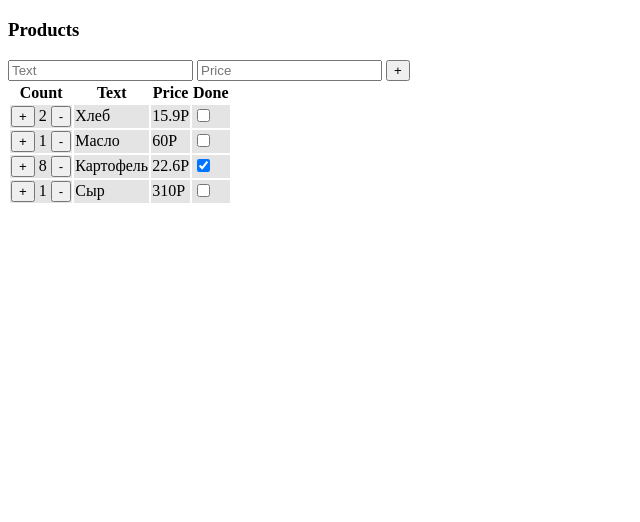
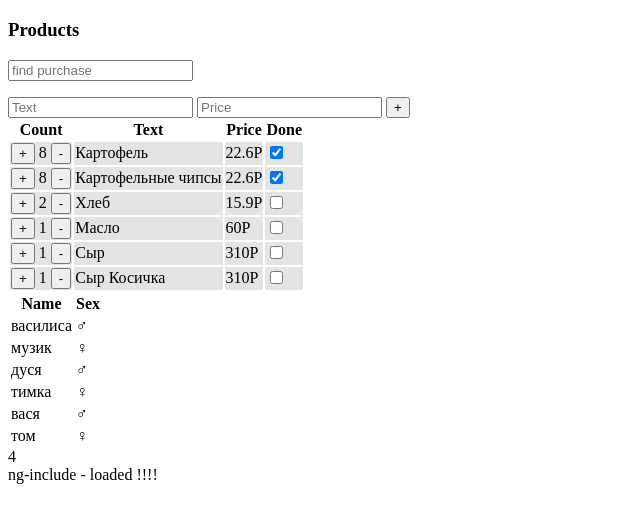
Before and after one commit to sobolev-ax/AngularJS-drag-and-drop-, a website: page app/index.html in a window 1280 px wide. Shown: the part 90-612 px from the top of the page, without its empty margins (0-640 px from the left). Drawn offline with nearby package versions, Linux system fonts and the light colour scheme.

Commit message:
filters, include

```diff
--- a/app/app.module.js
+++ b/app/app.module.js
@@ -2,11 +2,16 @@
 
 var mainApp = angular.module('mainApp', []);
 
-// Определить корневой модуль
-// Define controller
-// ng-model: text, price
-// btn add(text, price)
-// ng-repeat purchase, price, done(checkbox)
+mainApp.filter('cats', function() {
+    return (cats) => cats.map((cat) => ({
+            name: String(cat.name).toLowerCase(),
+            sex: String(cat.sex) === 'male' ? '♀' : '♂'
+        }))
 
-// model items : []
-// module, controller($scope)
+})
+
+
+// {
+//     sex = String(cat['sex']) === 'male' ? '♀' : '♂',
+//     name = cat.name
+// }
--- /dev/null
+++ b/app/include.html
@@ -0,0 +1 @@
+ng-include - loaded !!!!
--- a/app/index.html
+++ b/app/index.html
@@ -13,6 +13,9 @@
 
     <section data-ng-controller="mainController">
       <h3>Products</h3>
+      <p>
+        <input type="text" data-ng-model="findPurchase" placeholder="find purchase"/>
+      </p>
       <form>
           <input type="text" data-ng-model="text" placeholder="Text" />
           <input type="number" data-ng-model="price" placeholder="Price" />
@@ -26,7 +29,7 @@
             <th>Price</th>
             <th>Done</th>
           </tr>
-          <tr data-ng-repeat="item in items"
+          <tr data-ng-repeat="item in items | orderBy:sort | filter:findPurchase"
               data-ng-class="$index === hoverIndex ? hoverClass : unhoverClass"
               data-ng-mouseenter="mouse($event, $index)"
               data-ng-mouseleave="mouse($event, $index)">
@@ -41,6 +44,20 @@
           </tr>
         </thead>
       </table>
+      <table>
+        <thead>
+          <tr>
+            <th>Name</th>
+            <th>Sex</th>
+          </tr>
+          <tr data-ng-repeat="cat in cats">
+            <td>{{cat.name}}</td>
+            <td>{{cat.sex}}</td>
+          </tr>
+        </thead>
+      </table>
+      <div data-ng-bind="2 + 2">dfsfsdfdsf</div>
+      <div data-ng-include src="'./include.html'" data-onload="myLoad()" data-autoscroll='true'>ng-include</div>
     </section>
     <script src="./bower_components/angular/angular.js"></script>
     <script src="./model.js"></script>
--- a/app/main.controller.js
+++ b/app/main.controller.js
@@ -1,9 +1,15 @@
-mainApp.controller('mainController', ['$scope', function($scope) {
+mainApp.controller('mainController', ['$scope', '$anchorScroll', 'catsFilter', function($scope, $anchorScroll, catsFilter) {
     $scope.items = model.items;
+    $scope.cats = catsFilter(model.cats);
 
     $scope.hoverClass = 'hover';
     $scope.unhoverClass = 'unhover';
     $scope.hoverIndex = -1;
+    $scope.sort = '-done';
+
+    $scope.myLoad = function() {
+        console.log('loaded-ng-include')
+    }
 
     $scope.plus = function plus(item) {
         item.count++;
--- a/app/model.js
+++ b/app/model.js
@@ -3,6 +3,16 @@ var model = {
         { count: 2, purchase: "Хлеб", done: false, price: 15.9 },
         { count: 1, purchase: "Масло", done: false, price: 60 },
         { count: 8, purchase: "Картофель", done: true, price: 22.6 },
-        { count: 1, purchase: "Сыр", done: false, price:310 }
+        { count: 8, purchase: "Картофельные чипсы", done: true, price: 22.6 },
+        { count: 1, purchase: "Сыр", done: false, price:310 },
+        { count: 1, purchase: "Сыр Косичка", done: false, price:310 }
+    ],
+    cats: [
+        { sex: 'female', name: "ВаСИЛИСА"},
+        { sex: 'male', name: "Музик"},
+        { sex: 'female', name: "ДУСЯ"},
+        { sex: 'male', name: "Тимка"},
+        { sex: 'female', name: "Вася"},
+        { sex: 'male', name: "Том"}
     ]
 }
```
